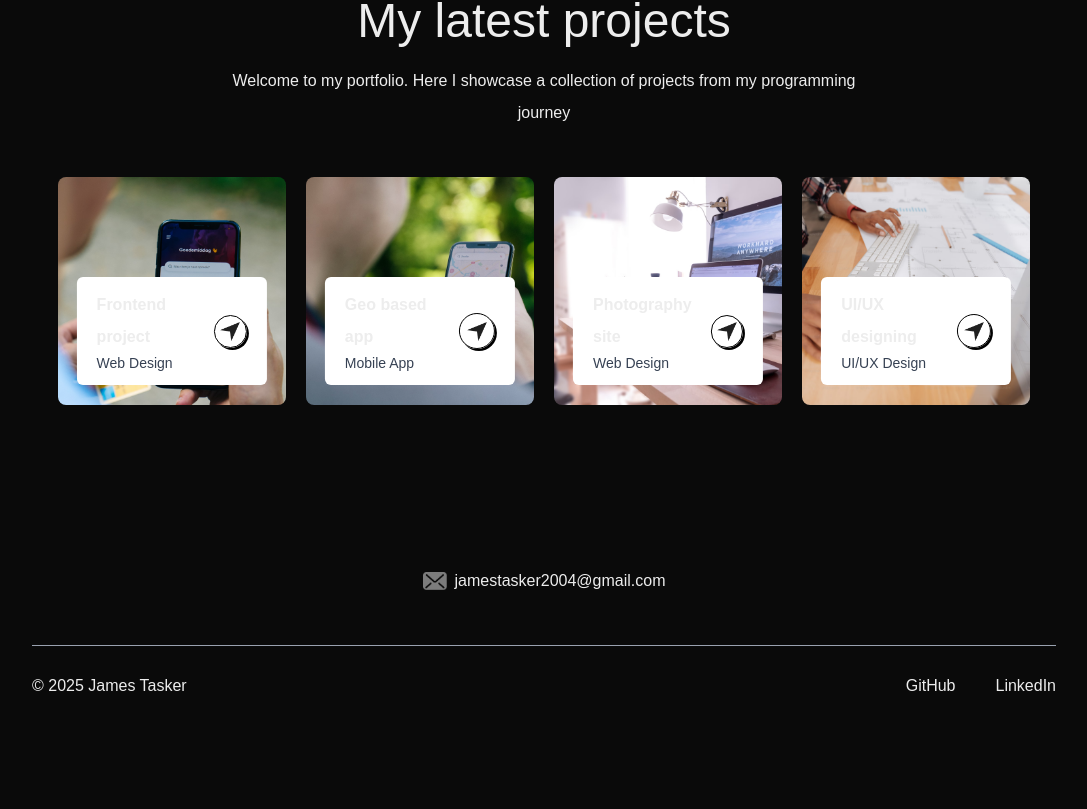
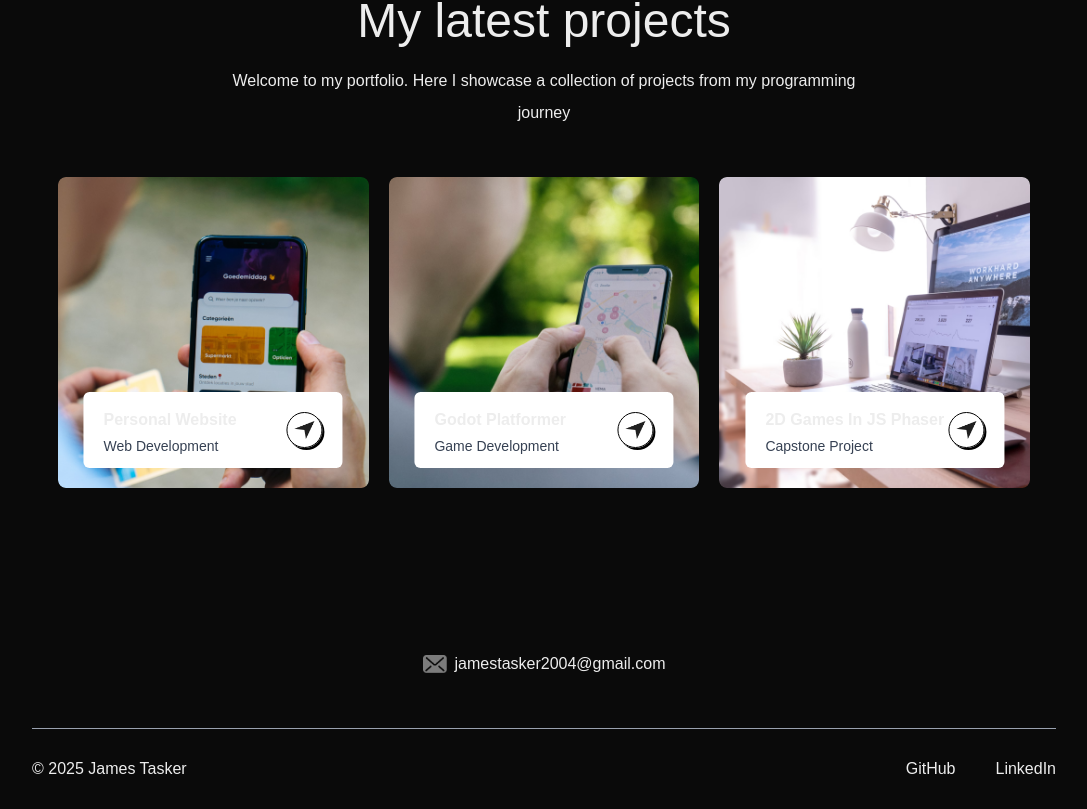
Before and after one commit to TaskerJ72129/portfolio, a Next.js app: page / in a window 1280 px wide. Shown: the part 1663-2472 px from the top of the page, without its empty margins (96-1183 px from the left). Before the commit the page ends 2389 px from the top, so only its background shows below. Built offline with nearby package versions, Linux system fonts and the light colour scheme.

Commit message:
Corrected Projects subtitles

```diff
--- a/assets/assets.ts
+++ b/assets/assets.ts
@@ -78,25 +78,25 @@ export const assets = {
 
 export const workData = [
     {
-        title: 'Frontend project',
-        description: 'Web Design',
+        title: 'Personal Website',
+        description: 'Web Development',
         bgImage: '/work-1.png',
     },
     {
-        title: 'Geo based app',
-        description: 'Mobile App',
+        title: 'Godot Platformer',
+        description: 'Game Development',
         bgImage: '/work-2.png',
     },
     {
-        title: 'Photography site',
-        description: 'Web Design',
+        title: '2D Games In JS Phaser',
+        description: 'Capstone Project',
         bgImage: '/work-3.png',
     },
-    {
-        title: 'UI/UX designing',
-        description: 'UI/UX Design',
-        bgImage: '/work-4.png',
-    },
+    // {
+    //     title: 'UI/UX designing',
+    //     description: 'UI/UX Design',
+    //     bgImage: '/work-4.png',
+    // },
 ]
 
 export const serviceData = [
```
